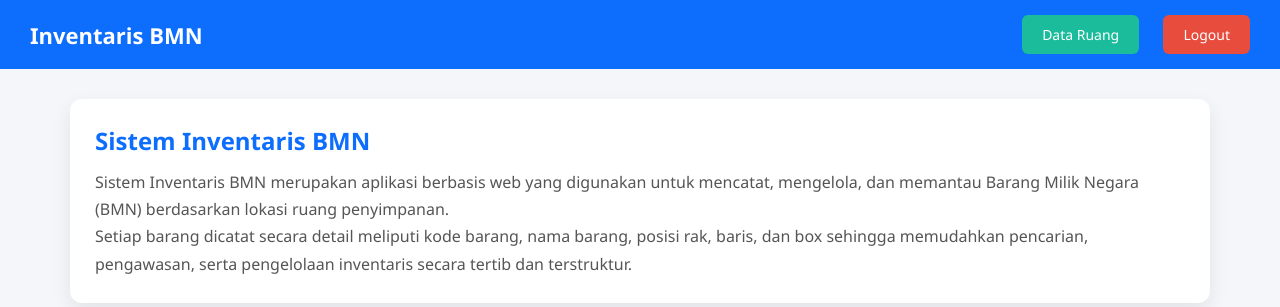
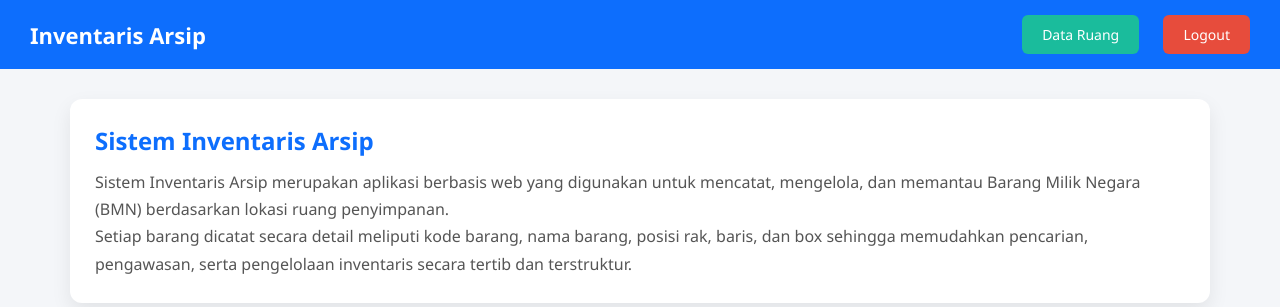
Before and after one commit to Gggjjifttcb/inventaris-bmn, a PHP site: page /dashboard.php in a window 1280 px wide. Shown: the top 307 px of the page. Run offline with PHP 8.4, Linux system fonts and the light colour scheme; a user stored in the database is signed in; data comes from the database, SQL or seed files in the repository.

Commit message:
update penamaan

```diff
--- a/dashboard.php
+++ b/dashboard.php
@@ -42,7 +42,7 @@ $qRuang = mysqli_query($conn, "SELECT * FROM ruang ORDER BY nama_ruang ASC");
 
 <!-- ================= NAVBAR ================= -->
 <div class="navbar">
-    <h1>Inventaris BMN</h1>
+    <h1>Inventaris Arsip</h1>
     <div>
        <a href="ruang/index.php" class="btn btn-ruang">Data Ruang</a>
 <a href="auth/logout.php" class="btn btn-logout">Logout</a>
@@ -54,9 +54,9 @@ $qRuang = mysqli_query($conn, "SELECT * FROM ruang ORDER BY nama_ruang ASC");
 
     <!-- ================= PENJELASAN WEB ================= -->
     <div class="info-box">
-        <h2>Sistem Inventaris BMN</h2>
+        <h2>Sistem Inventaris Arsip</h2>
         <p>
-            Sistem Inventaris BMN merupakan aplikasi berbasis web yang digunakan
+            Sistem Inventaris Arsip merupakan aplikasi berbasis web yang digunakan
             untuk mencatat, mengelola, dan memantau Barang Milik Negara (BMN)
             berdasarkan lokasi ruang penyimpanan.
         </p>
--- a/inventaris/index.php
+++ b/inventaris/index.php
@@ -45,7 +45,7 @@ $data = mysqli_query($conn, $query);
 <div class="header">
     <div class="header-left">
         <a href="../dashboard.php" class="btn-back">← Dashboard</a>
-        <h2>Inventaris BMN Ruang <?= $ruangData['nama_ruang'] ?? '' ?></h2>
+        <h2>Inventaris Arsip  <?= $ruangData['nama_ruang'] ?? '' ?></h2>
     </div>
     <a href="tambah.php?ruang_id=<?= $ruang_id ?>" class="btn">+ Tambah Data</a>
 </div>
```
